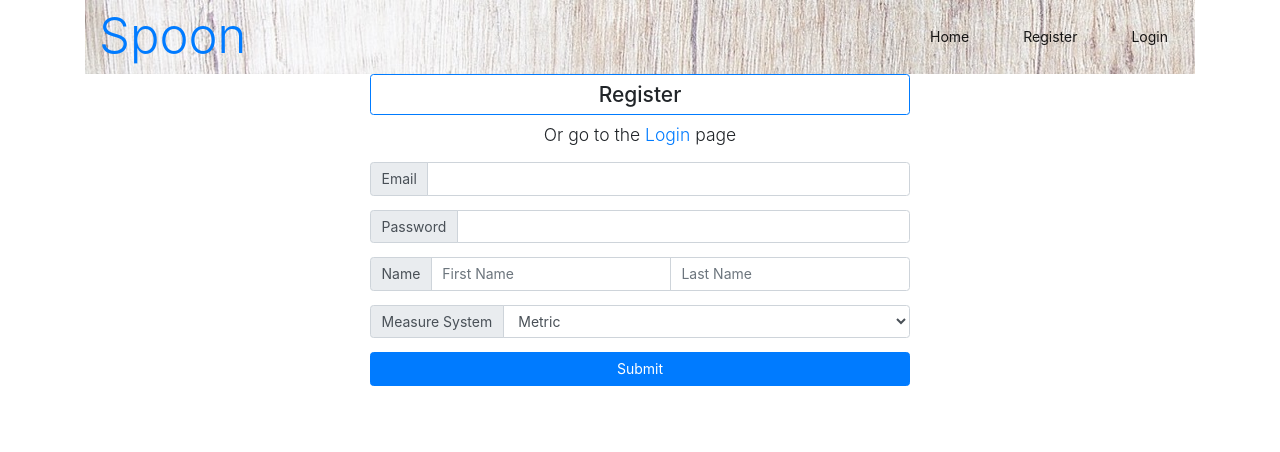
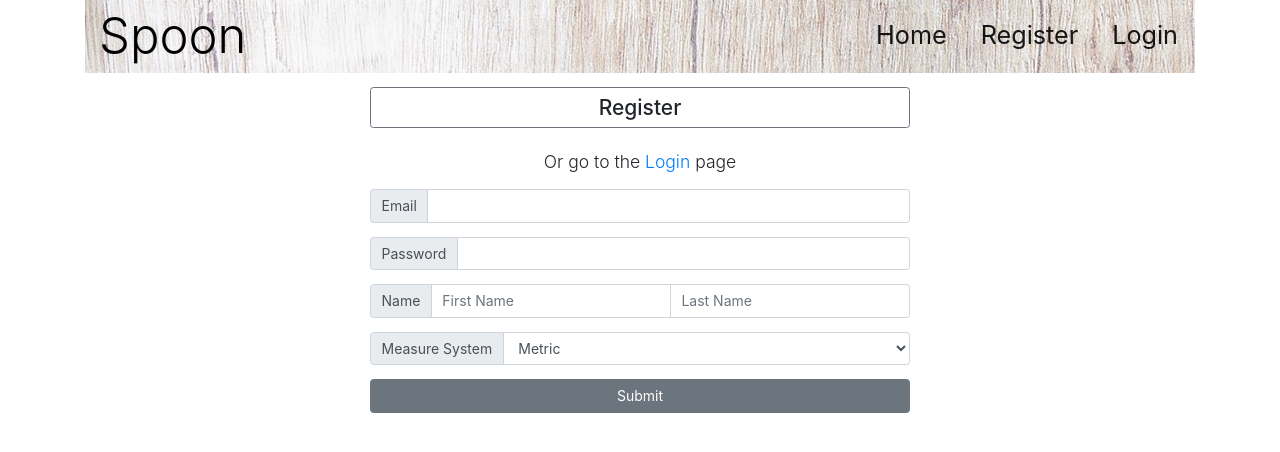
Before and after one commit to dm1905once/cap1_spoon, a Flask app: page /register in a window 1280 px wide. Shown: the top 452 px of the page. Run offline with Flask 2, Linux system fonts and the light colour scheme; some libraries are stand-ins or nearby versions; some web fonts are replaced.

Commit message:
Fix more styling issues

```diff
--- a/app.py
+++ b/app.py
@@ -122,13 +122,12 @@ def login():
 
         if user:
             do_login(user)
-            flash(f"Hello, {user.first_name}!", "success")
 
             redirecting_user = request.form.get('redirect_after_login', None)
             if redirecting_user:
                 return redirect(redirecting_user)
             else:
-                return redirect("/")
+                return redirect("/user/favorites")
         else:
             flash("Invalid credentials.", 'danger')
 
@@ -141,7 +140,6 @@ def logout():
     """Handle logout of user."""
 
     do_logout()
-    flash("User logged out", "info")
     return redirect('/')
 
 
--- a/static/css/style.css
+++ b/static/css/style.css
@@ -13,27 +13,15 @@ html {
     text-decoration: none;
 }
 
-nav {
-    position: fixed;
-    top: 0;
-    left: 0;
-    width: 100%;
-    border-bottom: 1px solid rgba(0, 0, 0, 0.01);
-    background: var(--bg-color);
-    z-index: 4;
-    display: flex;
-    justify-content: space-between;
-    align-items: center;
-}
-
 .nav-links{
     position: absolute;
     right: 0%;
     /* transform: translate(-50%, 0); */
   }
 
-.nav-links a{
-    margin: 0 20px;
+a.nav-link {
+    margin: 0 10px;
+    font-size: 1.8em;
   }
 
 /* #nav-img {
--- a/templates/base.html
+++ b/templates/base.html
@@ -10,35 +10,10 @@
     <title>{% block page_title %}{% endblock %}</title>
 </head>
 <body>
-    <!-- <nav class="navbar navbar-expand-sm  bg-success mb-3">
-        <div class="container">
-            <div class="display-4"><a href="/" class="no-format-link">Spoon</a></div>
-
-            <div class="nav-group">
-                <div class="nav-links">
-                        <a class="nav-link" href="/">Home</a>
-                        {% if not g.user %}
-                            <a class="nav-link" href="/register">Register</a>
-                            <a class="nav-link" href="/login">Login</a>
-                        {% else %}
-                            <li class="nav-item"><a class="nav-link" href="/user/favorites">Favorites</a></li>
-                            <li class="nav-item"><a class="nav-link" href="/user/cooklists">Cooklists</a></li>
-                            <li class="nav-item"><a class="nav-link" href="/logout">Log out</a></li>
-                        {% endif %}
-                </div>
-            </div>
-            {% if not g.user %}
-                Guest
-            {% else %}
-                Hi {{g.user.first_name}}!
-            {% endif %}
-        </div>
-    </nav>  -->
-
     <div class="container">
         <nav class="navbar navbar-expand-lg navbar-light bg-light">
-        <a class="display-4" href="/">Spoon</a>
-        <button class="navbar-toggler" type="button" data-toggle="collapse" data-target="#navbarText" aria-controls="navbarText" aria-expanded="false" aria-label="Toggle navigation">
+            <a class="display-4 no-format-link" href="/">Spoon</a>
+            <button class="navbar-toggler" type="button" data-toggle="collapse" data-target="#navbarText">
                 <span class="navbar-toggler-icon"></span>
             </button>
             <div class="collapse navbar-collapse" id="navbarText">
@@ -64,18 +39,13 @@
                         </li>
                     {% endif %}
                 </ul>
-          <span class="navbar-text ml-4">
-            {% if g.user %}
-                Hi {{g.user.first_name}}!
-            {% endif %}
-          </span>
             </div>
         </nav>
     </div>
 
 
         {% for msg in get_flashed_messages() %}
-        <div class="alert alert-secondary">
+        <div class="alert alert-light">
             <p>{{ msg }}</p>
         </div>
         {% endfor %}
--- a/templates/users/login.html
+++ b/templates/users/login.html
@@ -7,9 +7,9 @@
 
 {% block main_content %}
     <div class="container">
-        <div class="row">
+        <div class="row my-3">
             <div class="col-sm-6 offset-sm-3">
-                <div class="h4 p-2 mb-2 border border-primary rounded text-center">Login</div>
+                <div class="h4 p-2 mb-2 border border-secondary rounded text-center">Login</div>
             </div>
         </div>
         <div class="row">
@@ -22,7 +22,7 @@
                     <form method="POST">
                         {{ form.hidden_tag() }}
                         {% include 'users/login_modal.html' %}
-                        <button class="mt-3 btn btn-primary btn-block">Submit</button>
+                        <button class="mt-3 btn btn-secondary btn-block">Submit</button>
                     </form>
             </div>
         </div>
--- a/templates/users/register.html
+++ b/templates/users/register.html
@@ -7,9 +7,9 @@
 
 {% block main_content %}
     <div class="container">
-        <div class="row">
+        <div class="row my-3">
             <div class="col-sm-6 offset-sm-3">
-                <div class="h4 p-2 mb-2 border border-primary rounded text-center">Register</div>
+                <div class="h4 p-2 mb-2 border border-secondary rounded text-center">Register</div>
             </div>
         </div>
         <div class="row">
@@ -51,7 +51,7 @@
                         </div>
                         {% for error in form.measure_system.errors %}<small class="form-text text-danger">{{ error }}</small>{% endfor %}
 
-                        <button class="mt-3 btn btn-primary btn-block">Submit</button>
+                        <button class="mt-3 btn btn-secondary btn-block">Submit</button>
                     </form>
             </div>
         </div>
```
Also changed, not shown: templates/cooklists/cooklists.html (+6 -3 lines), templates/cooklists/new_cooklist.html (+8 -3 lines), templates/recipes/recipe_details.html (+12 -1 lines), templates/recipes/recipes.html (+12 -1 lines), templates/recipes/recipes_favorites.html (+11 -2 lines). Lines whose indentation alone changed are shown as unchanged.
